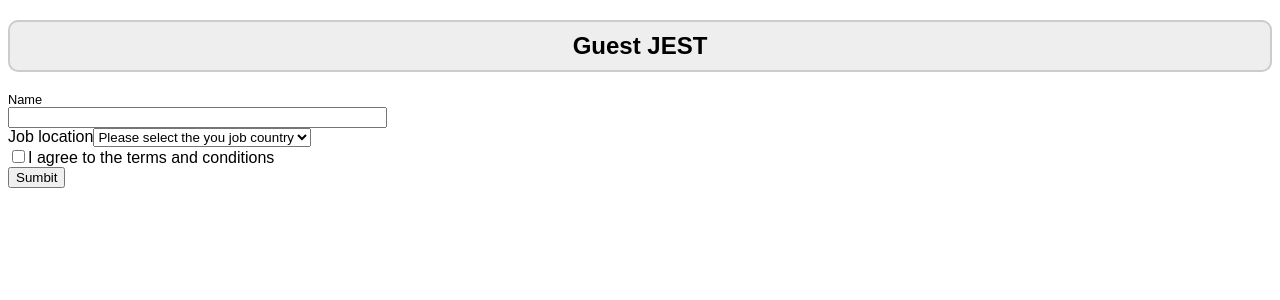
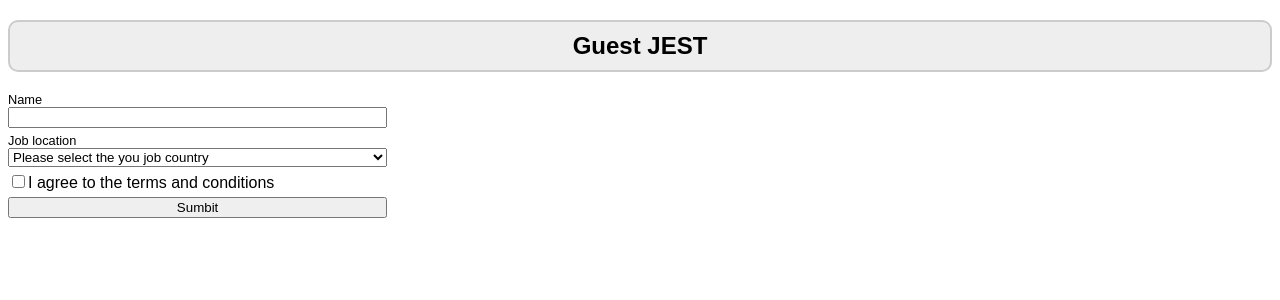
Before and after one commit to partnersinbahamas/jest-testing, a React (Create React App) app: page / in a window 1280 px wide. Shown: the top 300 px of the page. Built offline with nearby package versions, Linux system fonts and the light colour scheme; a web font is replaced by a local one.

Commit message:
Form was implement with test suites used with getByRole matcher

```diff
--- a/src/components/Form/Form.module.scss
+++ b/src/components/Form/Form.module.scss
@@ -1,3 +1,6 @@
 .form {
+  display: flex;
+  flex-direction: column;
+  gap: 5px;
   width: 30%;
 }
--- a/src/components/Inputs/SelectInput/SelectInput.module.scss
+++ b/src/components/Inputs/SelectInput/SelectInput.module.scss
@@ -1,4 +1,7 @@
-.wrapper {}
+.wrapper {
+  display: flex;
+  flex-direction: column;
+}
 
 .title {
   font-size: .8rem;
--- a/src/components/Inputs/SelectInput/SelectInput.tsx
+++ b/src/components/Inputs/SelectInput/SelectInput.tsx
@@ -10,7 +10,7 @@ type Props = {
 export const SelectInput: React.FC<Props> = ({ id, title, items }) => {
   return (
     <div className={styles.wrapper}>
-      <label htmlFor={id} className={styles.wrapper}>
+      <label htmlFor={id} className={styles.title}>
         {title}
       </label>
 
```
